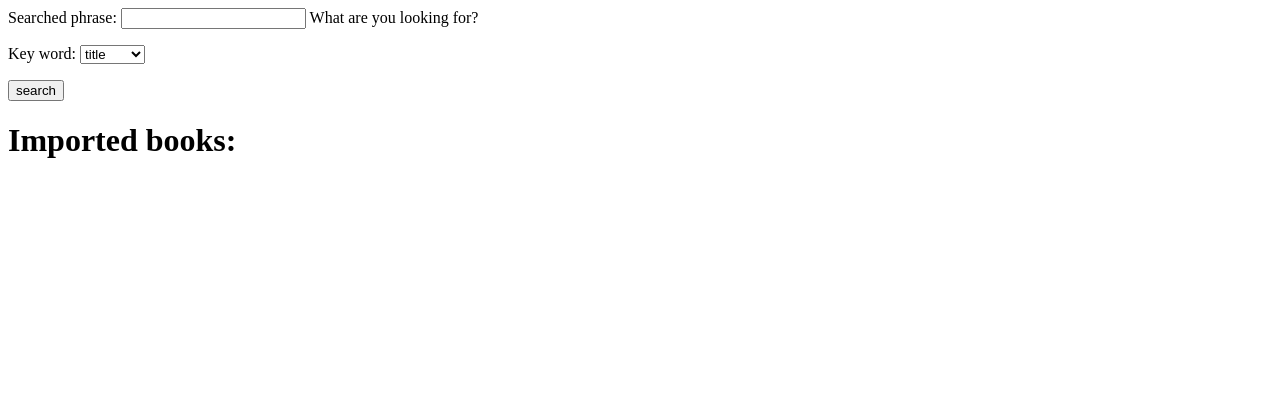
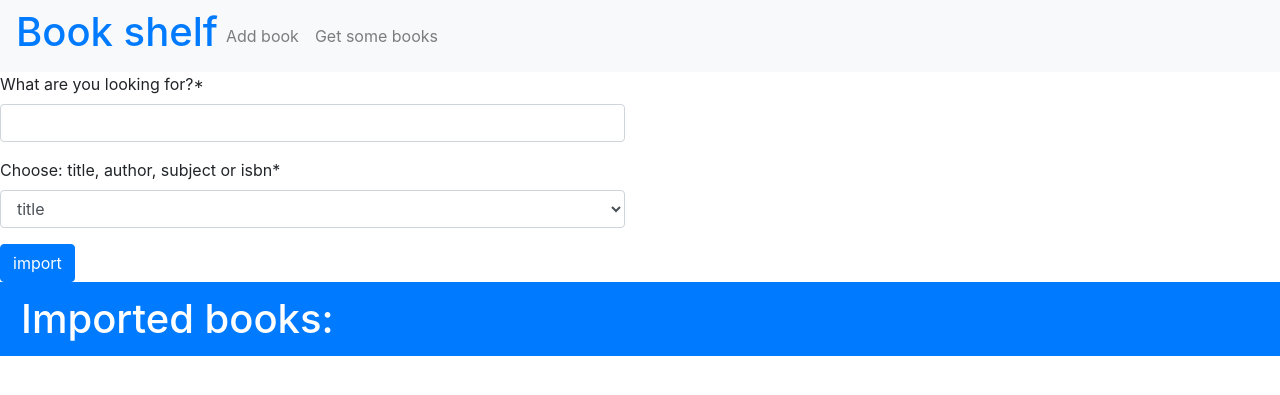
Before and after one commit to erobakiewicz/go_books, a Django app: page /import/ in a window 1280 px wide. Shown: the top 395 px of the page. Run offline with Django 4.2, Linux system fonts and the light colour scheme; some libraries are stand-ins or nearby versions.

Commit message:
basic layout

```diff
--- a/books/forms.py
+++ b/books/forms.py
@@ -1,4 +1,6 @@
 from django import forms
+from crispy_forms.helper import FormHelper
+from crispy_forms.layout import Layout, Submit
 
 KEY_WORDS = (
     ("intitle:", "title"),
@@ -9,18 +11,22 @@ KEY_WORDS = (
 
 
 class BookImportForm(forms.Form):
-    searched_phrase = forms.CharField(help_text="What are you looking for?")
-    key_word = forms.ChoiceField(choices=KEY_WORDS)
+
+    searched_phrase = forms.CharField(label="What are you looking for?")
+    key_word = forms.ChoiceField(choices=KEY_WORDS, label='Choose: title, author, subject or isbn')
 
 
 class BookSearchForm(forms.Form):
-    title = forms.CharField(required=False)
-    author = forms.CharField(required=False)
+
+    title = forms.CharField(required=False, label="Title")
+    author = forms.CharField(required=False, label="Author")
     date_published_start = forms.DateField(
         required=False,
-        widget=forms.widgets.DateInput(attrs={'type': 'date'})
+        widget=forms.widgets.DateInput(attrs={'type': 'date'}),
+        label="Date published: from"
     )
     date_published_end = forms.DateField(
         required=False,
-        widget=forms.widgets.DateInput(attrs={'type': 'date'})
+        widget=forms.widgets.DateInput(attrs={'type': 'date'}),
+        label="Date published: to"
     )
--- a/templates/base.html
+++ b/templates/base.html
@@ -4,11 +4,23 @@
     <meta charset="UTF-8">
     <title>Books</title>
 
-   <link rel="stylesheet" href="https://stackpath.bootstrapcdn.com/bootstrap/4.1.3/css/bootstrap.min.css" integrity="sha384-MCw98/SFnGE8fJT3GXwEOngsV7Zt27NXFoaoApmYm81iuXoPkFOJwJ8ERdknLPMO" crossorigin="anonymous">
-<script src="https://stackpath.bootstrapcdn.com/bootstrap/4.1.3/js/bootstrap.min.js" integrity="sha384-ChfqqxuZUCnJSK3+MXmPNIyE6ZbWh2IMqE241rYiqJxyMiZ6OW/JmZQ5stwEULTy" crossorigin="anonymous"></script>
+    <link rel="stylesheet" href="https://stackpath.bootstrapcdn.com/bootstrap/4.1.3/css/bootstrap.min.css"
+          integrity="sha384-MCw98/SFnGE8fJT3GXwEOngsV7Zt27NXFoaoApmYm81iuXoPkFOJwJ8ERdknLPMO" crossorigin="anonymous">
+    <script src="https://stackpath.bootstrapcdn.com/bootstrap/4.1.3/js/bootstrap.min.js"
+            integrity="sha384-ChfqqxuZUCnJSK3+MXmPNIyE6ZbWh2IMqE241rYiqJxyMiZ6OW/JmZQ5stwEULTy"
+            crossorigin="anonymous"></script>
 </head>
 <body>
-<h1>Book shelf</h1>
+<nav class="navbar navbar-expand-lg navbar-light bg-light">
+    <h1 class="logo mr-auto"><a href="{% url 'books:book_list' %}">Book shelf<span></span></a></h1>
+ <div class="collapse navbar-collapse" id="navbarSupportedContent">
+    <ul class="navbar-nav mr-auto">
+        <li><a class="nav-link" href="{% url 'books:book_create' %}">Add book</a></li>
+        <li><a class="nav-link" href="{% url 'books:import' %}">Get some books</a></li>
+    </ul>
+ </div>
+</nav>
+
 {% block content %}
 {% endblock content %}
 </body>
--- a/templates/importer.html
+++ b/templates/importer.html
@@ -1,16 +1,32 @@
-<form method="post" name="search_books">
-    {% csrf_token %}
-    {{ form.as_p }}
-    <input type="submit" value="search">
-</form>
-<h1>Imported books:</h1>
-{% for book in imported_books %}
+{% extends 'base.html' %}
+{% load crispy_forms_tags %}
+{% load static %}
 
-    {{ book.title }}
-    {{ book.author }}
-    {{ book.date_published }}
-    {{ book.ISBN }}
-    {{ book.cover_url }}
-    {{ book.language }}
-    <br>
-{% endfor %}
+{% block content %}
+    <form method="post" name="search_books" novalidate>
+        {% csrf_token %}
+        <div class="row">
+            <div class="col-6">
+                {{ form|crispy }}
+                <input type="submit" value="import" class="btn btn-primary">
+            </div>
+        </div>
+    </form>
+
+    <h1 class="list-group-item active">Imported books:</h1>
+    <ul class="list-group">
+        {% for book in imported_books %}
+            <li class="list-group-item">
+                <ul class="list-group list-group-horizontal-md">
+                    <li class="list-group-item active">Title: {{ book.title }}</li>
+                    <li class="list-group-item">Author: {{ book.author }}</li>
+                    <li class="list-group-item">Date published: {{ book.date_published }}</li>
+                    <li class="list-group-item">ISBN: {{ book.ISBN }}</li>
+                    <li class="list-group-item">Language: {{ book.language }}</li>
+                    <li class="list-group-item"><img src="{{ book.cover_url }}" alt="no cover"></li>
+                </ul>
+            </li>
+        {% endfor %}
+    </ul>
+
+{% endblock content %}
```
Also changed, not shown: templates/books/book_form.html (+15 -9 lines), templates/books/book_list.html (+18 -16 lines).
